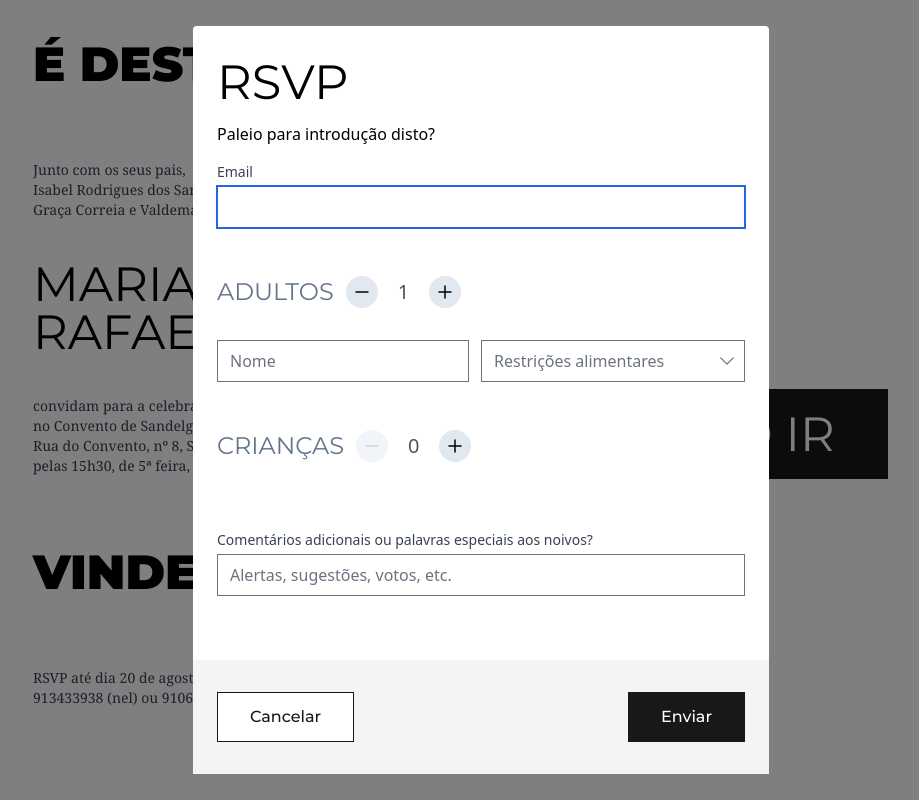
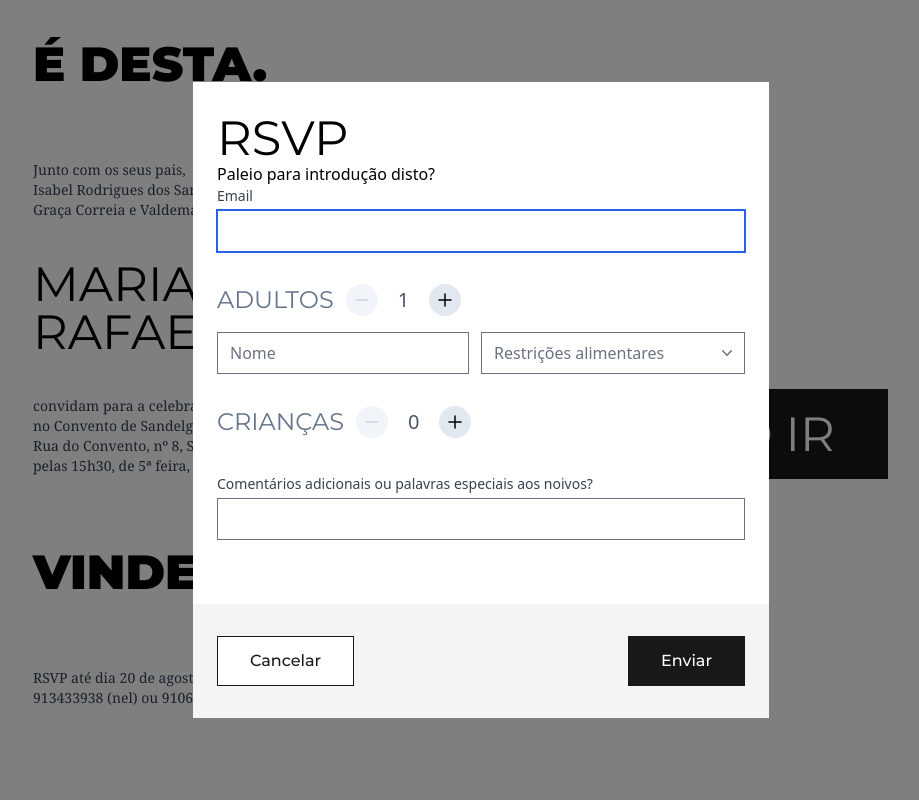
Before and after one commit to rikas/rafanel.com, a React (Vite) app: page / in a window 1280 px wide. Both pictures are taken after a click on the button "QUERO IR". Shown: the whole page, without its empty margins (159-1078 px from the left). Built offline with nearby package versions, Linux system fonts and the light colour scheme.

Commit message:
Minor style fixes

```diff
--- a/src/components/FormDialog.jsx
+++ b/src/components/FormDialog.jsx
@@ -8,6 +8,7 @@ import Title from './Title';
 import FormField from './form/FormField';
 import AdultsSelect from './form/AdultsSelect';
 import ChildrenSelect from './form/ChildrenSelect';
+import Stack from './Stack';
 
 const FormDialog = ({ isOpen, onClose }) => {
   const [formState, setFormState] = useState({
@@ -95,7 +96,6 @@ const FormDialog = ({ isOpen, onClose }) => {
           </div>,
           document.body,
         )}
-
         <div className="fixed inset-0 flex items-center justify-center p-0">
           <Transition.Child
             as={Fragment}
@@ -106,13 +106,12 @@ const FormDialog = ({ isOpen, onClose }) => {
             leaveFrom="opacity-100 scale-100"
             leaveTo="opacity-0 scale-95"
           >
-            <Dialog.Panel className="w-full max-w-xl rounded bg-white">
+            <Dialog.Panel className="fixed w-full max-w-xl bg-white max-h-full overflow-y-auto">
               <form onSubmit={() => alert('SUBMIT')}>
                 <div className="flex flex-col px-4 py-3 sm:px-6 sm:py-8">
-                  <div className="flex flex-col gap-4">
+                  <Stack gap={4}>
                     <Dialog.Title as={Title}>RSVP</Dialog.Title>
                     <Dialog.Description>Paleio para introdução disto?</Dialog.Description>
-
                     <FormField
                       name="email"
                       id="email"
@@ -144,11 +143,10 @@ const FormDialog = ({ isOpen, onClose }) => {
                         type="text"
                         value={comments}
                         onChange={onCommentsChange}
-                        placeholder="Alertas, sugestões, votos, etc."
                         label="Comentários adicionais ou palavras especiais aos noivos?"
                       />
                     </div>
-                  </div>
+                  </Stack>
                 </div>
 
                 <div className="flex bg-gray-100 px-4 py-5 sm:px-6 sm:py-8 mt-8 justify-between">
--- a/src/components/Stack.jsx
+++ b/src/components/Stack.jsx
@@ -2,20 +2,21 @@ const Stack = ({
   children,
   className,
   itemsCenter = false,
-  direction = 'row',
-  as = 'div',
+  direction = 'column',
+  as,
   gap = 0,
   ...props
 }) => {
+  const Component = as || 'div';
   return (
-    <as
+    <Component
       className={`flex ${direction === 'column' ? 'flex-col' : ''} ${
         itemsCenter ? 'items-center' : ''
       } gap-${gap} ${className}`}
       {...props}
     >
       {children}
-    </as>
+    </Component>
   );
 };
 
--- a/src/components/form/AdultsSelect.jsx
+++ b/src/components/form/AdultsSelect.jsx
@@ -4,7 +4,7 @@ import FieldList from './FieldList';
 
 const AdultsSelect = ({ entries, add, remove, update }) => {
   return (
-    <FieldList count={entries.length} add={add} remove={remove} title="Adultos">
+    <FieldList count={entries.length} add={add} remove={remove} min={1} title="Adultos">
       {entries.map(({ id, name, allergies }, index) => (
         <div key={id} className="flex items-end gap-3">
           <div className="grow w-1/2">
--- a/src/components/form/AlergiesSelect.jsx
+++ b/src/components/form/AlergiesSelect.jsx
@@ -1,6 +1,6 @@
 import { useState } from 'react';
 import { Listbox } from '@headlessui/react';
-import { CheckIcon, ChevronDownIcon } from '@heroicons/react/24/solid';
+import { CheckIcon, ChevronDownIcon } from '@heroicons/react/20/solid';
 
 import FormSelect from './FormSelect';
 
@@ -48,7 +48,7 @@ const AlergiesSelect = ({ allergies, setAllergies }) => {
                 >
                   <div className="flex gap-3 items-center">
                     <CheckIcon
-                      className={`h-5 w-5 border text-white rounded ${
+                      className={`h-4 w-4 flex-shrink-0 border text-white rounded ${
                         selected ? 'bg-slate-400' : 'bg-white'
                       } ${active ? 'border-slate-500' : 'border-slate-400'}`}
                     />
--- a/src/components/form/FieldList.jsx
+++ b/src/components/form/FieldList.jsx
@@ -3,7 +3,7 @@ import IconButton from './IconButton';
 import Title from '../Title';
 import Stack from '../Stack';
 
-const FieldList = ({ title, count, add, remove, children }) => {
+const FieldList = ({ title, count, add, remove, min = 0, children }) => {
   return (
     <>
       <div className="flex items-center gap-3 mt-8 mb-4">
@@ -11,7 +11,7 @@ const FieldList = ({ title, count, add, remove, children }) => {
           {title}
         </Title>
 
-        <IconButton onClick={remove} disabled={count === 0}>
+        <IconButton onClick={remove} disabled={count === min}>
           <MinusSmallIcon className="h-6 w-6" />
         </IconButton>
 
@@ -22,9 +22,7 @@ const FieldList = ({ title, count, add, remove, children }) => {
         </IconButton>
       </div>
 
-      <Stack direction="column" gap={5}>
-        {children}
-      </Stack>
+      <Stack gap={5}>{children}</Stack>
     </>
   );
 };
```
